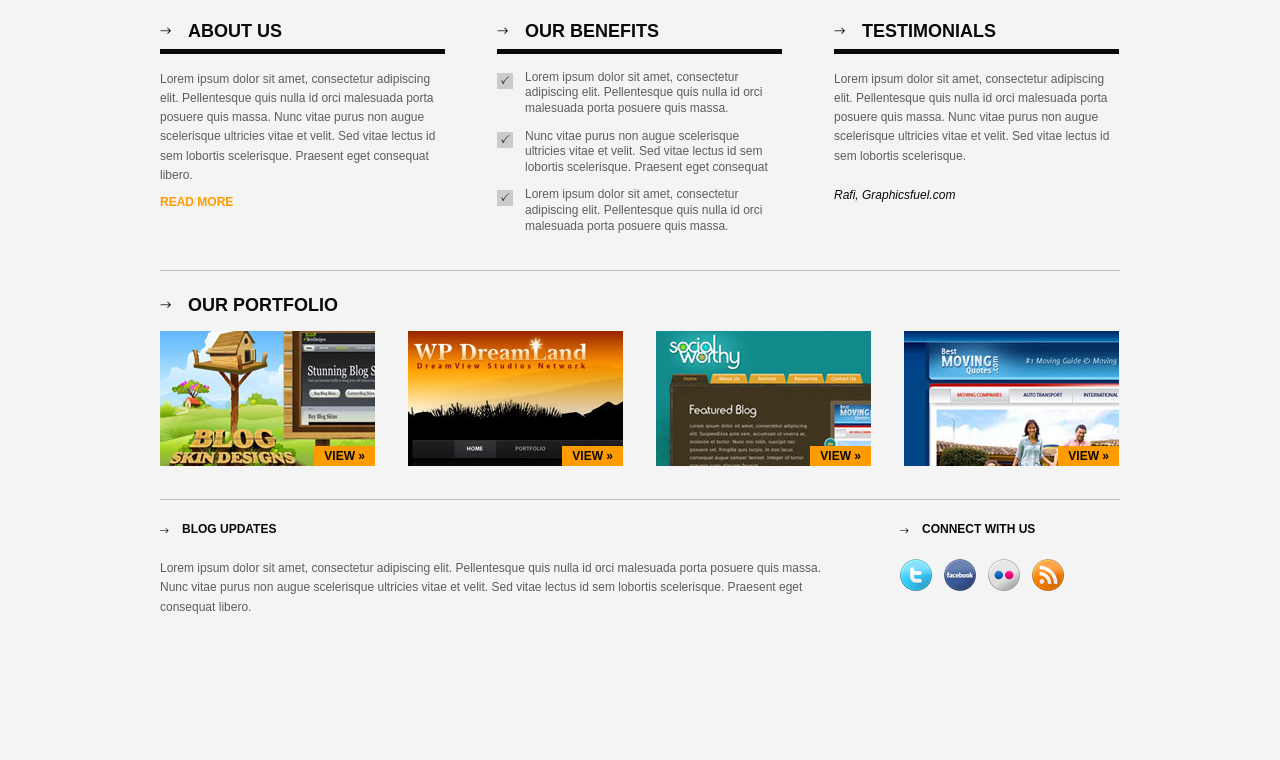
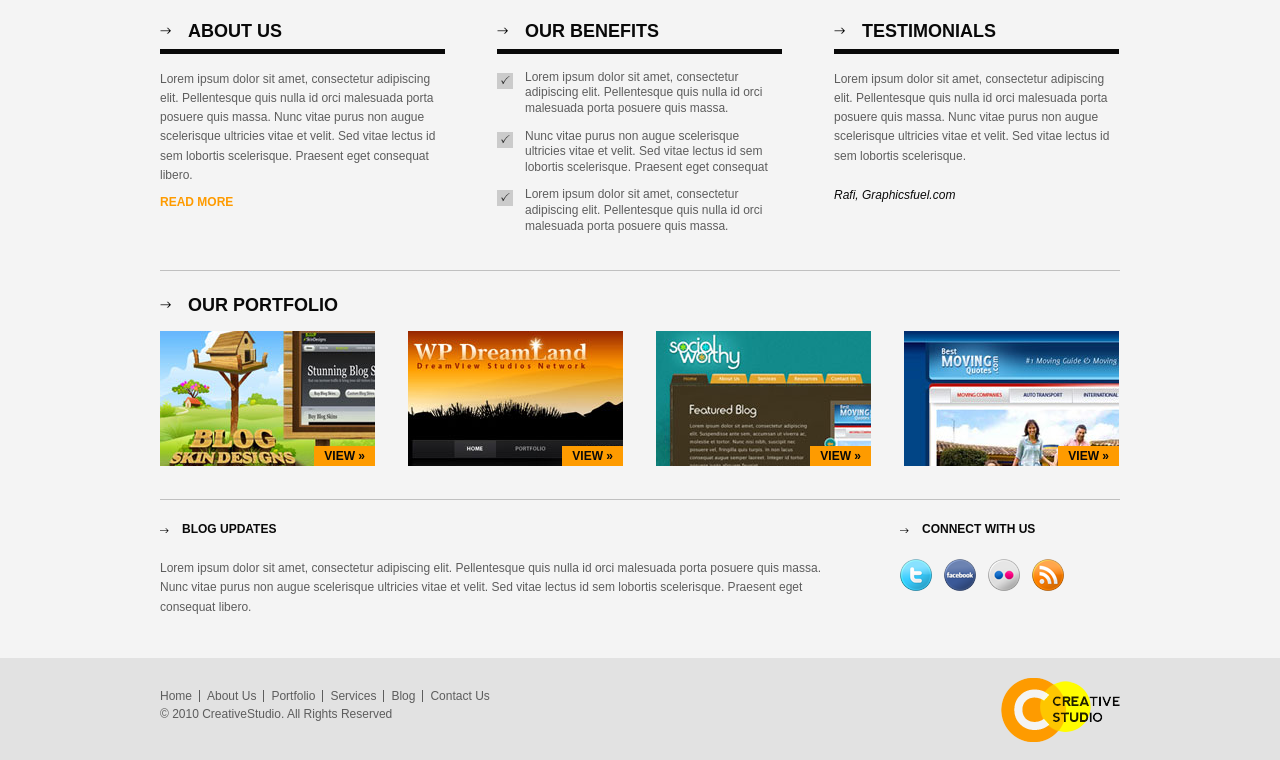
Before and after one commit to ruslanfrontend/creative-studio, a plain HTML site: page index.html in a window 1280 px wide. Shown: the part 577-1337 px from the top of the page. Before the commit the page ends 1202 px from the top, so only its background shows below. Drawn offline with Linux system fonts and the light colour scheme.

Commit message:
доделал футер

```diff
--- a/css/style.css
+++ b/css/style.css
@@ -197,3 +197,54 @@ h3 {
 	float: left;
 	margin-right: 12px;
 }
+
+#footer {
+	background-color: #e2e2e2;
+	padding: 32px 0 36px 0;
+	margin-top: 33px;
+}
+
+#footer-content {
+	width: 960px;
+	margin: 0 auto;
+	position: relative;
+}
+
+#footer-content a {
+	color: #5d5d5d;
+	font-weight: normal;
+	text-transform: capitalize;
+}
+
+#footer-content a:hover {
+	text-decoration: underline;
+}
+
+#footer-content ul li {
+	float: left;
+	padding: 0 7px;
+	border-left: 1px solid #5d5d5d;
+	line-height: 1;
+}
+
+#footer-content ul li:first-child{
+	padding-left: 0;
+	border: none;
+}
+
+#footer-content p {
+	margin: 3px 0 0 0;
+}
+
+.clear {
+	clear: both;
+}
+
+#logo-footer {
+	width: 119px;
+	height: 64px;
+	background: url("../images/logo-footer.png") no-repeat;
+	position: absolute;
+	top: -12px;
+	right: 0;
+}
--- a/index.html
+++ b/index.html
@@ -91,5 +91,22 @@
             </div>
         </div>
     </div>
+    <div id="footer">
+        <div id="footer-content">
+            <ul>
+                <li><a href="#">Home</a></li>
+                <li><a href="#">About us</a></li>
+                <li><a href="#">Portfolio</a></li>
+                <li><a href="#">Services</a></li>
+                <li><a href="#">Blog</a></li>
+                <li><a href="#">Contact us</a></li>
+            </ul>
+            <div class="clear"></div>
+            <p>&copy; 2010 CreativeStudio. All Rights Reserved</p>
+            <div id="logo-footer">
+
+            </div>
+        </div>
+    </div>
 </body>
 </html>
```
Also changed, not shown: images/logo-footer.png (added).
